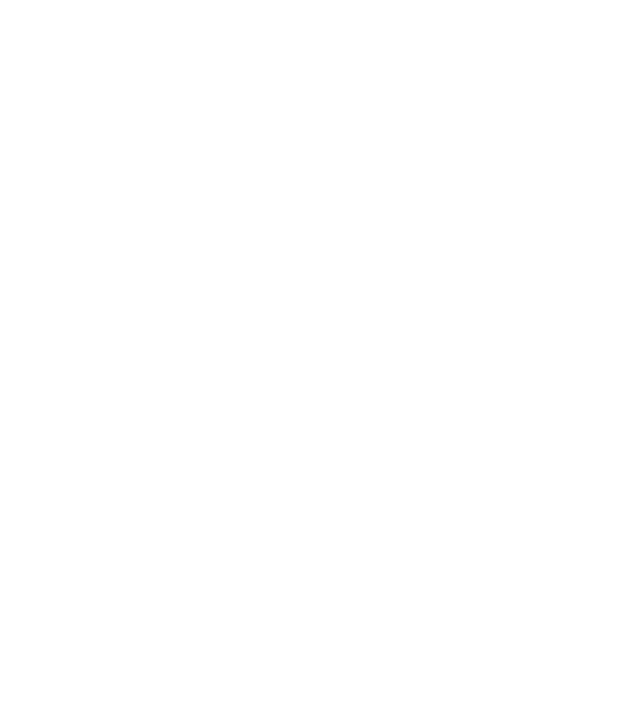
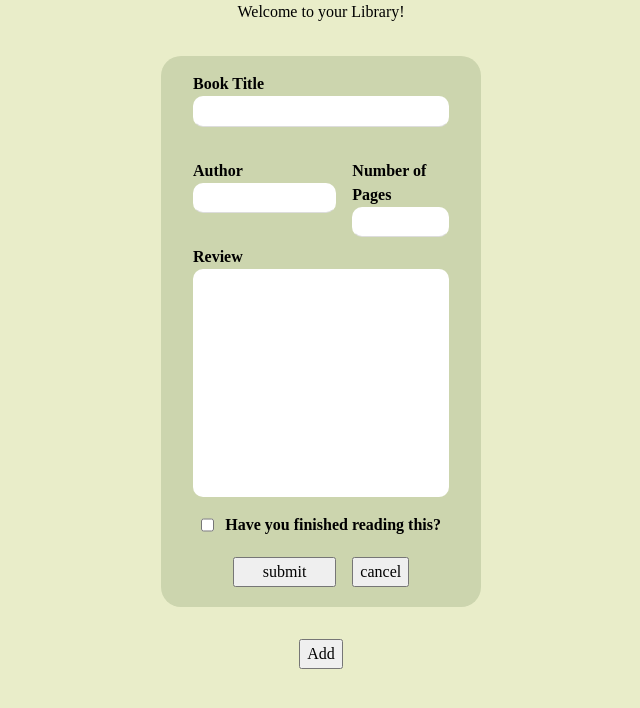
Before and after one commit to Atif-Pathan/library-JS, a plain HTML site: page index.html in a window 1280 px wide. Shown: the whole page, without its empty margins (319-959 px from the left). Drawn offline with Linux system fonts and the light colour scheme.

Commit message:
setup form for user input to add books and add basic styling to everything

```diff
--- a/index.html
+++ b/index.html
@@ -8,6 +8,41 @@
 </head>
 <body>
     <div class="container">
+        <div class="title">Welcome to your Library!</div>
+        <form action="index.html" method="get" class="add-book-form">
+            <div class="form-row">
+                <label for="title">Book Title</label>
+                <input id="title" type="text" required>
+            </div>
+
+            <div class="form-row">
+                <label for="author">Author</label>
+                <input id="author" type="text" required>
+            </div>
+
+            <div class="form-row">
+                <label for="pages">Number of Pages</label>
+                <input id="pages" type="number" required>
+            </div>
+
+            <div class="form-row">
+                <label for="book-review">Review</label>
+                <textarea name="review" id="book-review"  wrap="soft"></textarea>
+            </div>
+
+            <div class="form-row">
+                <input type="checkbox" id="book-status" name="book-status">
+                <label for="book-status">Have you finished reading this?</label>
+            </div>
+
+            <div class="form-row"><button type="submit" class="submit-book-btn">submit</button></div>
+
+            <div class="form-row"><button type="button" class="cancel-book-btn">cancel</button></div>
+        </form>
+        <div class="add-book">
+            <button type="button" class="add-book-btn">Add</button>
+        </div>
+        <div class="collection"></div>
     </div>
     <script src="script.js"></script>
 </body>
--- a/script.js
+++ b/script.js
@@ -1,5 +1,7 @@
+document.addEventListener('DOMContentLoaded', function() {
   // using array to store all the books in the library
   const myLibrary = [];
+  const addBookBtn = document.querySelector(".add-book-btn");
 
   function Book(title, author, pages, hasRead) {
       this.title = title;
@@ -12,9 +14,19 @@ function Book(title, author, pages, hasRead) {
   }
 
   function addBookToLibrary() {
-  // do stuff here
+    let title = prompt("Enter book title:");
+    let author = prompt("Enter author:");
+    let pages = prompt("how many pages does it have?");
+    let hasRead = prompt("have you read it?");
+    console.log(title + ", " + author + ", " + pages + ", " + hasRead);
+
+
   }
 
+  addBookBtn.addEventListener("click", addBookToLibrary);
 
-const theHobbit  = new Book("The Hobbit", "J.R.R. Tolkien", 295, false);
-console.log(theHobbit.info());
+  // const theHobbit  = new Book("The Hobbit", "J.R.R. Tolkien", 295, false);
+
+  // myLibrary.push(theHobbit);
+  // console.log(theHobbit.info());
+});
--- a/styles.css
+++ b/styles.css
@@ -0,0 +1,161 @@
+/*
+    1. Use a more-intuitive box-sizing model.
+*/
+*, *::before, *::after {
+    box-sizing: border-box;
+}
+
+/*
+    2. Remove default margin
+*/
+* {
+    margin: 0;
+}
+
+/*
+    Typographic tweaks!
+    3. Add accessible line-height
+    4. Improve text rendering
+*/
+body {
+    line-height: 1.5;
+    -webkit-font-smoothing: antialiased;
+    min-height: 100vh;
+    min-width: 100vw;
+    --bg-color: #e9edc9;
+    --accent-color-one: #ccd5ae;
+}
+
+/*
+    5. Improve media defaults
+*/
+img, picture, video, canvas, svg {
+    display: block;
+    max-width: 100%;
+    max-inline-size: 100%;
+}
+
+/*
+    6. Remove built-in form typography styles
+*/
+input, button, textarea, select {
+    font: inherit;
+    font-size: 100%;
+}
+
+/*
+    7. Avoid text overflows and inherit font size
+*/
+p, h1, h2, h3, h4, h5, h6 {
+    overflow-wrap: break-word;
+    font-size: inherit;
+    font-weight: inherit;
+}
+
+/*
+    8. Create a root stacking context
+*/
+#root, #__next {
+    isolation: isolate;
+}
+
+ol[role="list"], ul[role="list"] {
+    list-style: none;
+    padding-inline: 0;
+}
+
+.container {
+    background-color: var(--bg-color);
+    width: 100vw;
+    height: 100vh;
+    display: flex;
+    flex-direction: column;
+    align-items: center;
+    gap: 2rem;
+}
+
+.add-book-form {
+    background-color: var(--accent-color-one);
+    display: grid;
+    width: 25%;
+    padding: 1rem;
+    border: none;
+    border-radius: 20px;
+    grid-template-columns: repeat(5, 1fr);
+    grid-template-rows: repeat(5, 1fr);
+    grid-auto-rows: 0.5fr;
+    row-gap: 0.5rem;
+}
+
+.form-row {
+    display: flex;
+    flex-direction: column;
+    /* gap: 0.3rem; */
+}
+
+label {
+    font-weight: 700;
+}
+
+input {
+    padding: 0.2rem 0.6rem 0.15rem 0.7rem;
+    border-radius: 10px;
+    border: 1px solid transparent;
+    border-top: none;
+    border-bottom: 1px solid #DDD;
+    /* box-shadow: inset 0 3px 1px rgba(0,0,0,.39), 0 -1px 1px #FFF, 0 1px 0 #FFF; */
+    /* outline: 0; */
+}
+
+input:focus{
+    outline: none;
+}
+
+.form-row:nth-child(1) {
+    grid-column: 1/6;
+    padding: 0 1rem;
+}
+
+.form-row:nth-child(2) {
+    grid-column: 1/4;
+    padding: 0 0.5rem 0 1rem;
+}
+
+.form-row:nth-child(3) {
+    grid-column: 4/6;
+    padding: 0 1rem 0 0.5rem;
+}
+
+.form-row:nth-child(4) {
+    grid-column: 1/6;
+    grid-row: span 3;
+    padding: 0 1rem;
+}
+
+.form-row:nth-child(4) textarea {
+    resize: none;
+    min-height: calc(100% - 1.5rem);
+    padding: 0.2rem 0.5rem;
+    border-radius: 10px;
+    border: none;
+    outline: none;
+}
+
+.form-row:nth-child(5) {
+    flex-direction: row;
+    grid-column: 1/6;
+    justify-self: center;
+    align-self: center;
+    gap: 0.7rem;
+}
+
+.form-row:nth-child(6) {
+    grid-column: 2/4;
+    padding-right: 0.5rem;
+    align-self: center;
+}
+
+.form-row:nth-child(7) {
+    padding-left: 0.5rem;
+    align-self: center;
+}
```
Lines whose indentation alone changed are shown as unchanged.
